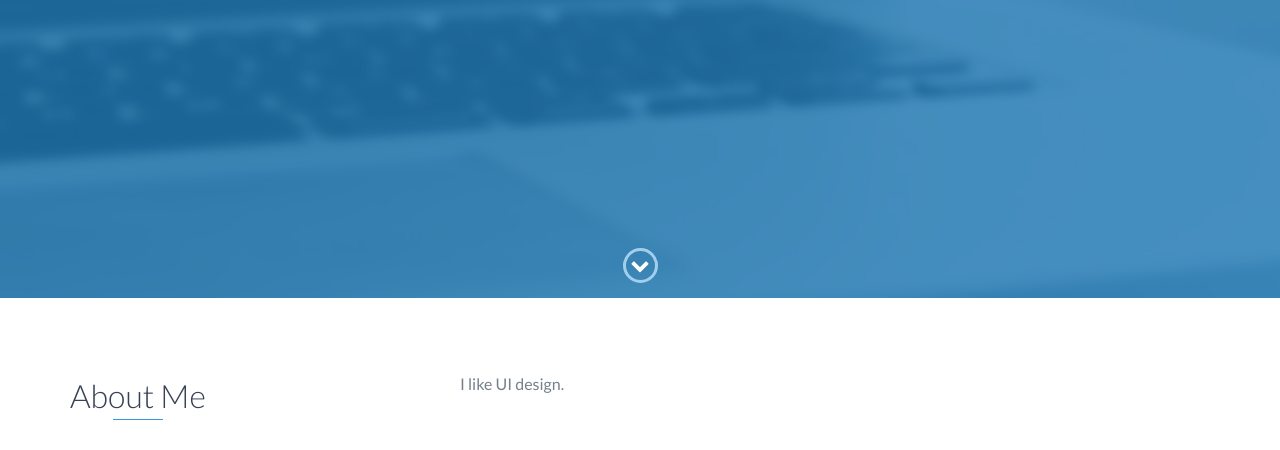
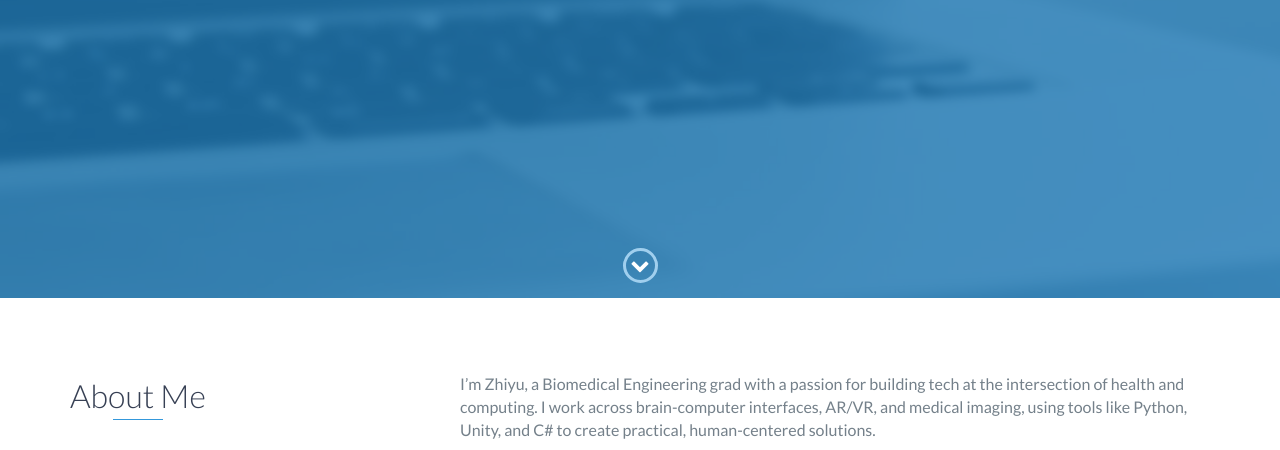
Before and after one commit to Century1026/century.github.io, a website: page index.html in a window 1280 px wide. Shown: the part 502-952 px from the top of the page. Drawn offline with nearby package versions, Linux system fonts and the light colour scheme.

```diff
--- a/index.html
+++ b/index.html
@@ -74,7 +74,7 @@
                 </div>
                 <div class="col-md-8">
                     <p>
-                        I like UI design.
+                        I’m Zhiyu, a Biomedical Engineering grad with a passion for building tech at the intersection of health and computing. I work across brain-computer interfaces, AR/VR, and medical imaging, using tools like Python, Unity, and C# to create practical, human-centered solutions.
                     </p>
                 </div>
             </div>
```
Also changed, not shown: 1 other file.
